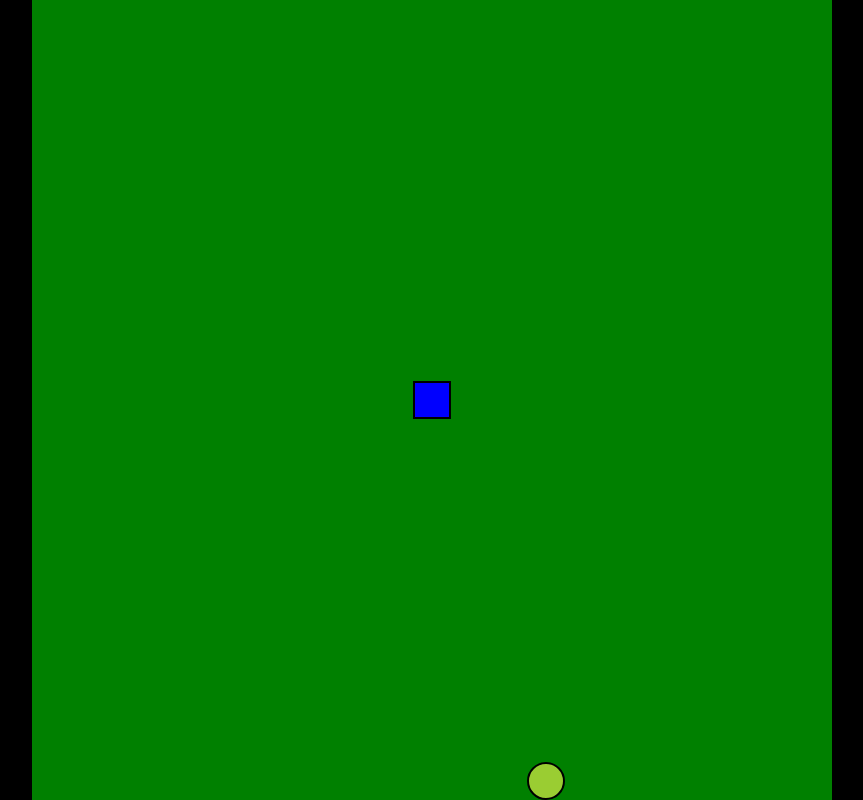
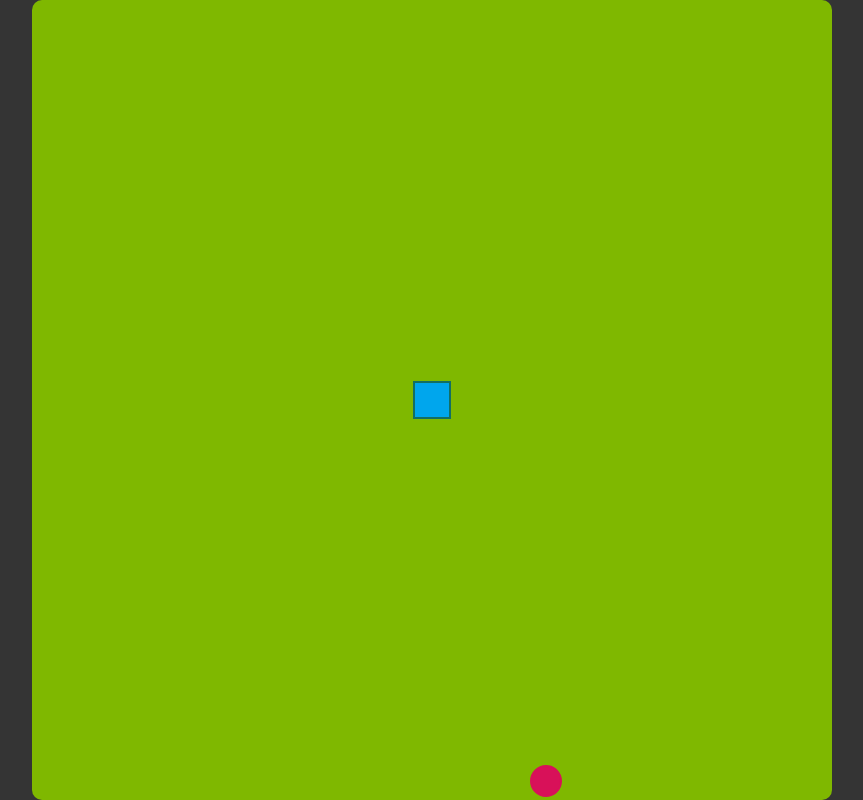
Before and after one commit to FabienBounoir/Snake-Bouns, a plain HTML site: page index.html in a window 1280 px wide. Shown: the whole page, without its empty margins (208-1071 px from the left). Drawn offline with Linux system fonts and the light colour scheme.

Commit message:
finalisation design snake

```diff
--- a/game.js
+++ b/game.js
@@ -12,7 +12,7 @@ function main(currentTime)
     {
         if(confirm("Perdu. clique sur 'OK' pour rejouer"))
         {
-            window.location = '/'
+            window.location = window.location.href
         }
         return
     }
--- a/index.html
+++ b/index.html
@@ -17,27 +17,29 @@
         justify-content: center;
         align-items: center;
         margin: 0;
-        background-color: black;
+        background-color: #343434;
     }
 
     #game-board {
-        background-color: green;
+        background-color: #7FB800;
         width: 100vmin;
         height: 100vmin;
         display: grid;
         grid-template-rows: repeat(21,1fr);
         grid-template-columns: repeat(21,1fr);
+        border-radius: 10px;
     }
 
     .snake {
-        background-color: blue;
-        border: .25vmin solid black;
+        background-color: #00A6ED;
+        border: .25vmin solid #136F63;
     }
 
     .food {
-        background-color: yellowgreen;
-        border: .25vmin solid black;
+        background-color: #D81159;
+        border: .25vmin solid #D81159;
         border-radius: 50px;
+        margin: 3px;
     }
 
 </style>
--- a/snake.js
+++ b/snake.js
@@ -1,6 +1,6 @@
 import { getInputDirection } from "./input.js"
 
-export const SNAKE_SPEED = 5
+export const SNAKE_SPEED = 10
 const snakeBody = [{x:11, y:11}]
 let newSegments = 0
 
```
